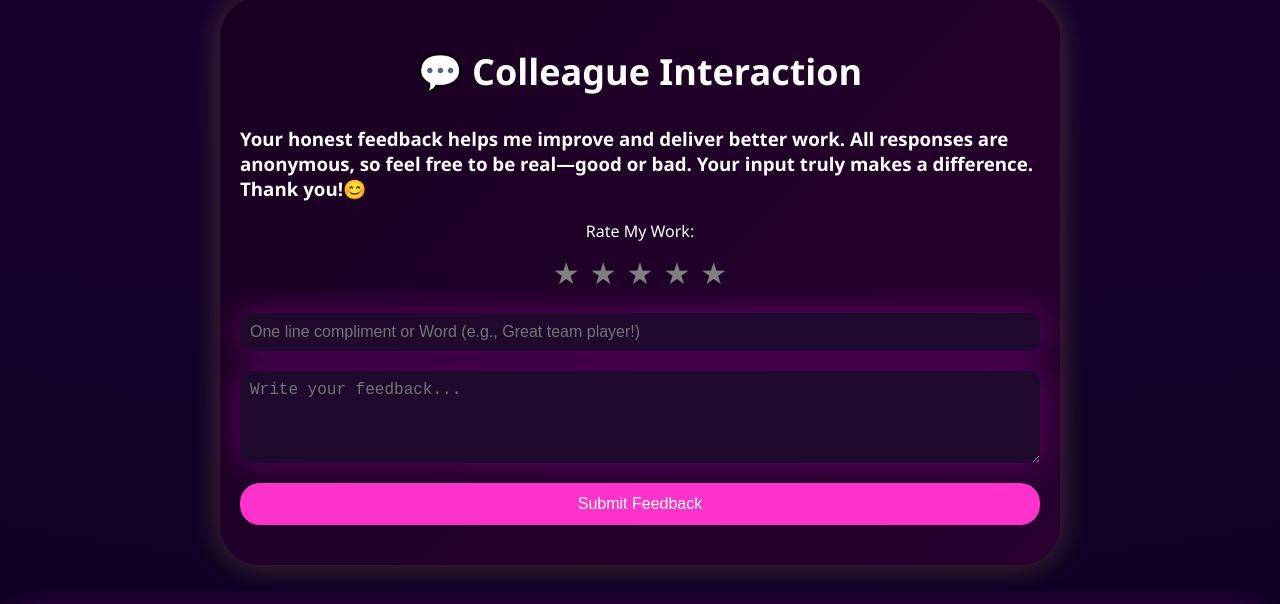
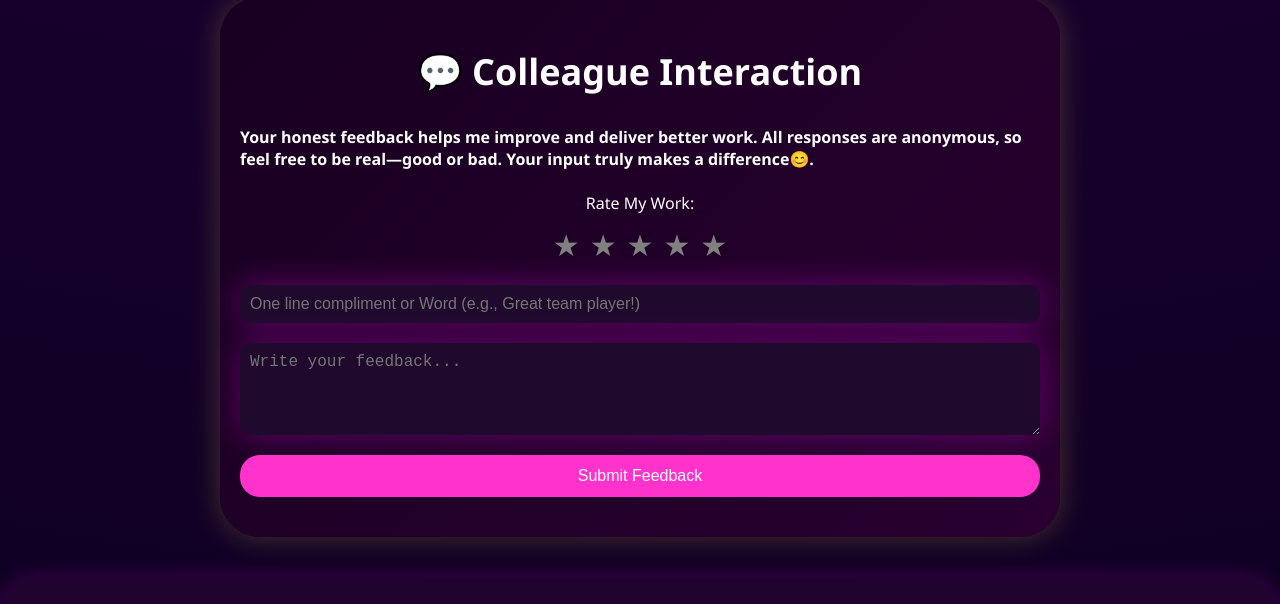
Before and after one commit to harrshadabendee/portfoliowebsite, a plain HTML site: page index.html in a window 1280 px wide. Shown: the part 2820-3424 px from the top of the page. Drawn offline with Linux system fonts and the light colour scheme; no server answers.

Commit message:
Update index.html

```diff
--- a/index.html
+++ b/index.html
@@ -696,7 +696,13 @@
 style="background: linear-gradient(135deg, #180020, #290030);
 color: white; padding: 40px 20px; border-radius: 40px; margin: 40px auto; max-width: 800px; box-shadow: 0 0 30px rgba(234, 202, 72, 0.247);">
     <h2 style="text-align: center; margin-bottom: 30px;">💬 Colleague Interaction</h2>
-    <h3>Your honest feedback helps me improve and deliver better work. All responses are anonymous, so feel free to be real—good or bad. Your input truly makes a difference. Thank you!😊 </h3>
+    <h4>Your honest feedback helps me improve and deliver better work. All responses are anonymous, so feel free to be real—good or bad. Your input truly makes a difference😊. </h4>
+
+
+
+
+
+
 
     <form
       action="https://docs.google.com/forms/d/e/1FAIpQLSdr0H70Ny_eTKWyiwVirc6hQyoj-wBRA17VhCOFX57csFxv1g/formResponse"
```
